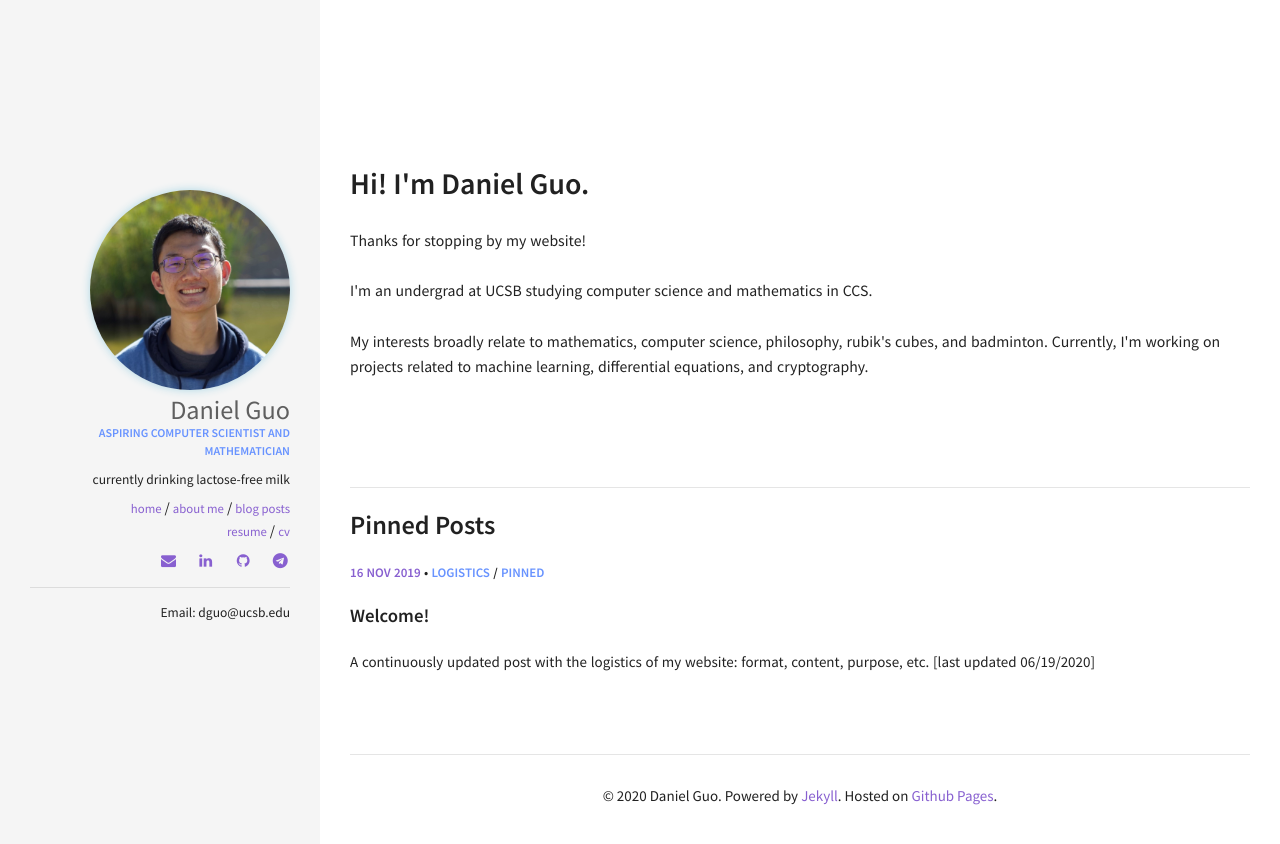
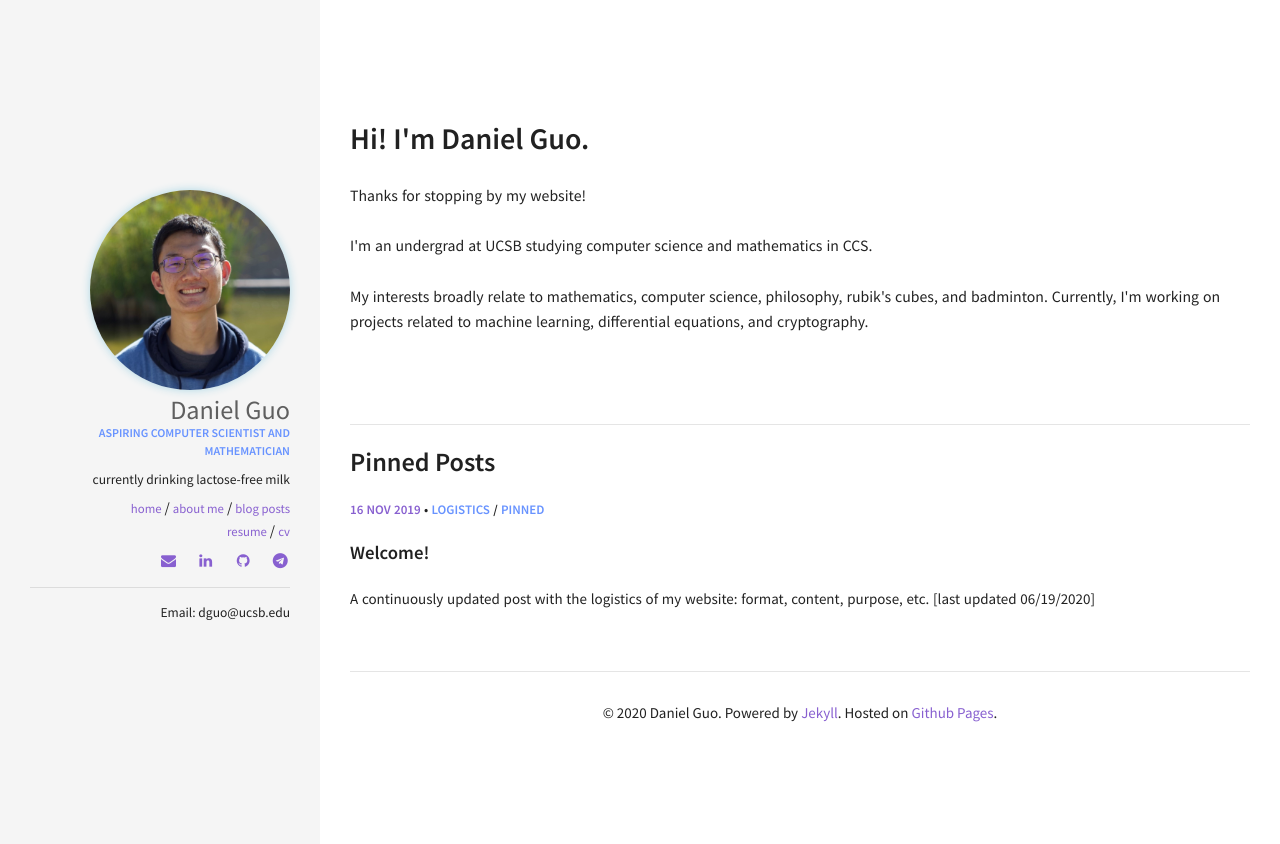
Before and after one commit to d-guo/danielguo.dev_old, a Jekyll site: the page built from index.html, in a window 1280 px wide. Shown: the top 844 px of the page. Built offline with Jekyll 4.4.1, drawn with Linux system fonts in a browser that asks for light colours.

Commit message:
updated margins

```diff
--- a/_sass/pages/_layout.scss
+++ b/_sass/pages/_layout.scss
@@ -129,7 +129,7 @@
   }
 }
 .home-top {
-  margin: 12vh 0vh;
+  margin: 7vh 0vh 10vh;
 }
 .home-para {
   font-size: 1.05em;
--- a/_sass/pages/_post.scss
+++ b/_sass/pages/_post.scss
@@ -30,7 +30,7 @@
 
 // Post Section
 section.post {
-	margin-bottom: 80px;
+	margin-bottom: 60px;
 }
 
 // Back home button
```
